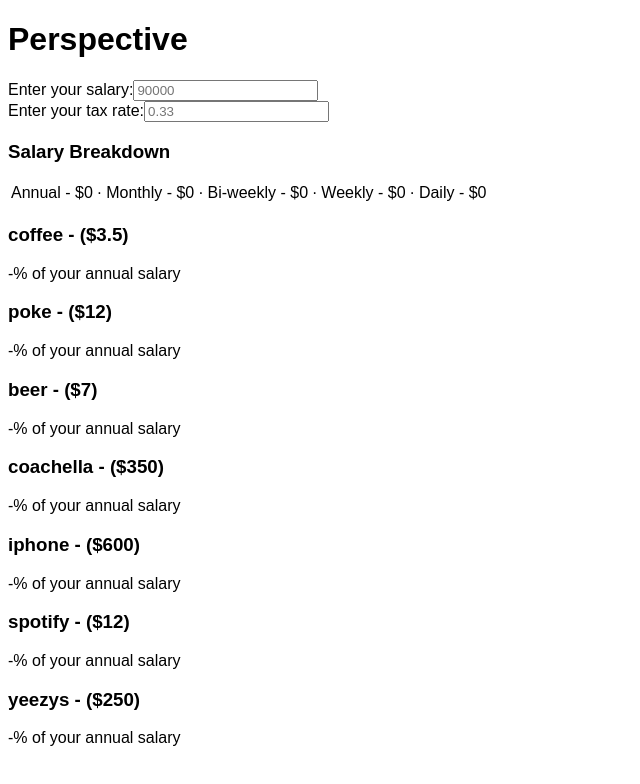
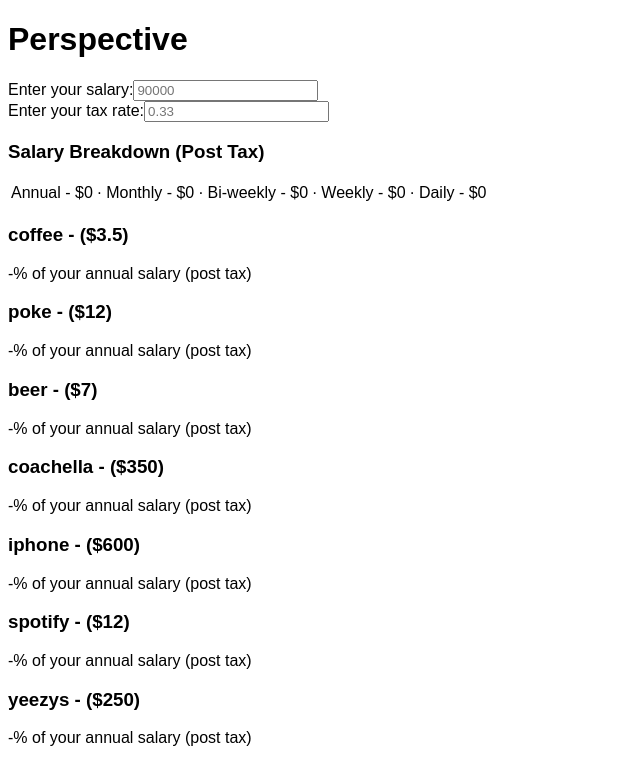
Before and after one commit to marcusmolchany/perspective, a React (Create React App) app: page / in a window 1280 px wide. Shown: the top 784 px of the page, without its empty margins (0-640 px from the left). Built offline with nearby package versions, Linux system fonts and the light colour scheme; the HTML template or start-up script is replaced by a standard one.

Commit message:
Show values in terms of post tax salary

```diff
--- a/src/views/components/Item.js
+++ b/src/views/components/Item.js
@@ -23,7 +23,7 @@
     return (
       <div>
         <h3>{this.props.item.name} - (${this.props.item.price})</h3>
-        <span>{this._getPrettyPercentage(this._getPercentageOfSalary(this.props.item.price))}% of your annual salary</span>
+        <span>{this._getPrettyPercentage(this._getPercentageOfSalary(this.props.item.price))}% of your annual salary (post tax)</span>
       </div>
     )
   }
--- a/src/views/containers/ItemsList.js
+++ b/src/views/containers/ItemsList.js
@@ -4,12 +4,13 @@
 import Item from '../components/Item'
 import { itemsSelectors } from '../../core/items'
 import { salarySelectors } from '../../core/salary'
+import { taxSelectors } from '../../core/tax'
 
 class ItemsList extends React.Component {
   render () {
     return (
       <div>
-        {this.props.items.map((item, id) => <Item key={id} item={item} salary={this.props.salary} />)}
+        {this.props.items.map((item, id) => <Item key={id} item={item} salary={this.props.salary * (1 - this.props.tax)} />)}
       </div>
     )
   }
@@ -18,7 +19,8 @@
 const mapStateToProps = (state) => {
   return {
     items: itemsSelectors.getItems(state),
-    salary: salarySelectors.getSalary(state)
+    salary: salarySelectors.getSalary(state),
+    tax: taxSelectors.getTax(state)
   }
 }
 const mapDispatchToProps = null
--- a/src/views/containers/SalaryPeriodBreakdown.js
+++ b/src/views/containers/SalaryPeriodBreakdown.js
@@ -2,6 +2,7 @@
 import { connect } from 'react-redux'
 
 import { salarySelectors } from '../../core/salary'
+import { taxSelectors } from '../../core/tax'
 
 /**
  * period enum types
@@ -16,25 +17,26 @@
   /**
    * calculate the salary per time period
    * @param  {Number} salary the user's salary
+   * @param  {Number} tax    the user's tax
    * @param  {Number} period time period
    * @return {String}        localeString of the salary per period
    */
-  _getPeriodSalary (salary, period) {
-    return (salary / period).toLocaleString()
+  _getPeriodSalary (salary, tax, period) {
+    return ((salary * (1 - tax)) / period).toLocaleString()
   }
 
   render () {
     return (
       <div>
-        <h3>Salary Breakdown</h3>
+        <h3>Salary Breakdown (Post Tax)</h3>
         <table>
           <tbody>
             <tr>
-              <td>Annual    - ${this._getPeriodSalary(this.props.salary, ANNUAL)}</td><td> &middot; </td>
-              <td>Monthly   - ${this._getPeriodSalary(this.props.salary, MONTHLY)}</td><td> &middot; </td>
-              <td>Bi-weekly - ${this._getPeriodSalary(this.props.salary, BIWEEKLY)}</td><td> &middot; </td>
-              <td>Weekly    - ${this._getPeriodSalary(this.props.salary, WEEKLY)}</td><td> &middot; </td>
-              <td>Daily     - ${this._getPeriodSalary(this.props.salary, DAILY)}</td>
+              <td>Annual    - ${this._getPeriodSalary(this.props.salary, this.props.tax, ANNUAL)}</td><td> &middot; </td>
+              <td>Monthly   - ${this._getPeriodSalary(this.props.salary, this.props.tax, MONTHLY)}</td><td> &middot; </td>
+              <td>Bi-weekly - ${this._getPeriodSalary(this.props.salary, this.props.tax, BIWEEKLY)}</td><td> &middot; </td>
+              <td>Weekly    - ${this._getPeriodSalary(this.props.salary, this.props.tax, WEEKLY)}</td><td> &middot; </td>
+              <td>Daily     - ${this._getPeriodSalary(this.props.salary, this.props.tax, DAILY)}</td>
             </tr>
           </tbody>
         </table>
@@ -45,7 +47,8 @@
 
 const mapStateToProps = (state) => {
   return {
-    salary: salarySelectors.getSalary(state)
+    salary: salarySelectors.getSalary(state),
+    tax: taxSelectors.getTax(state)
   }
 }
 
```
